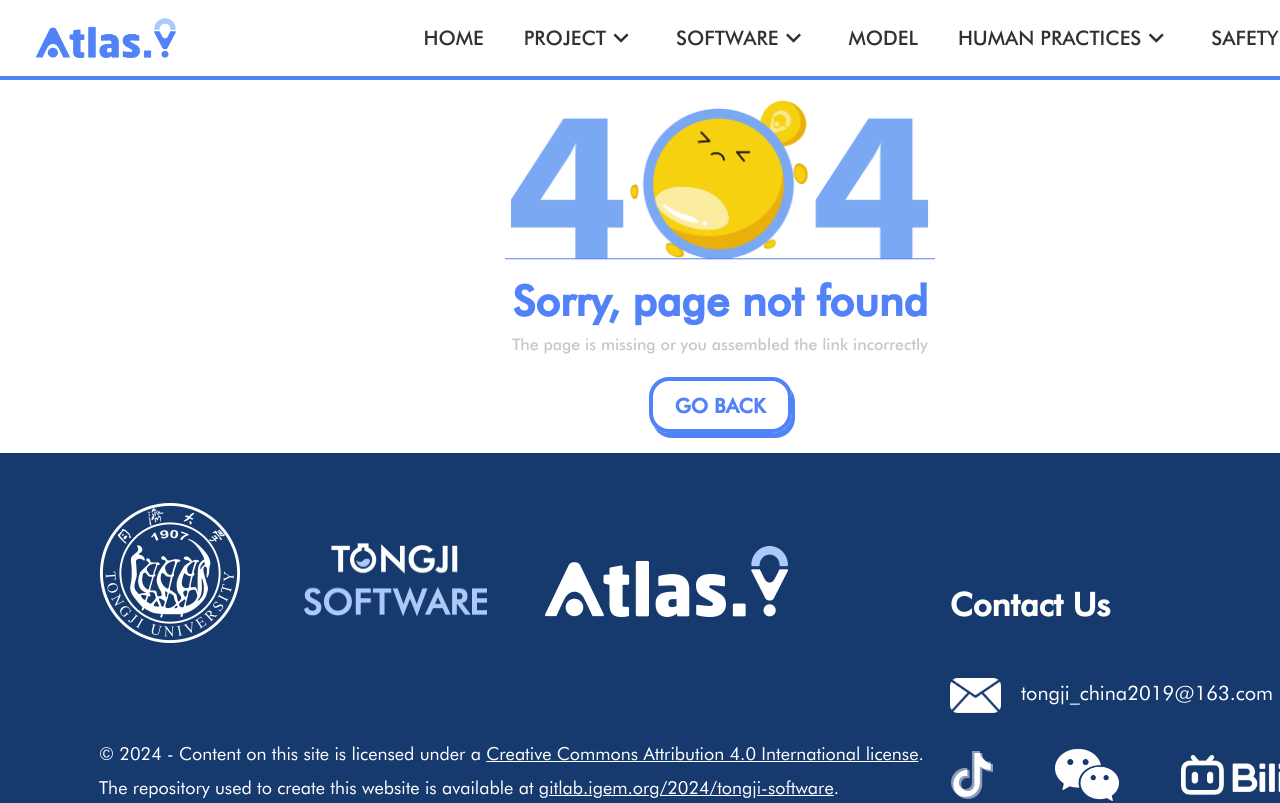
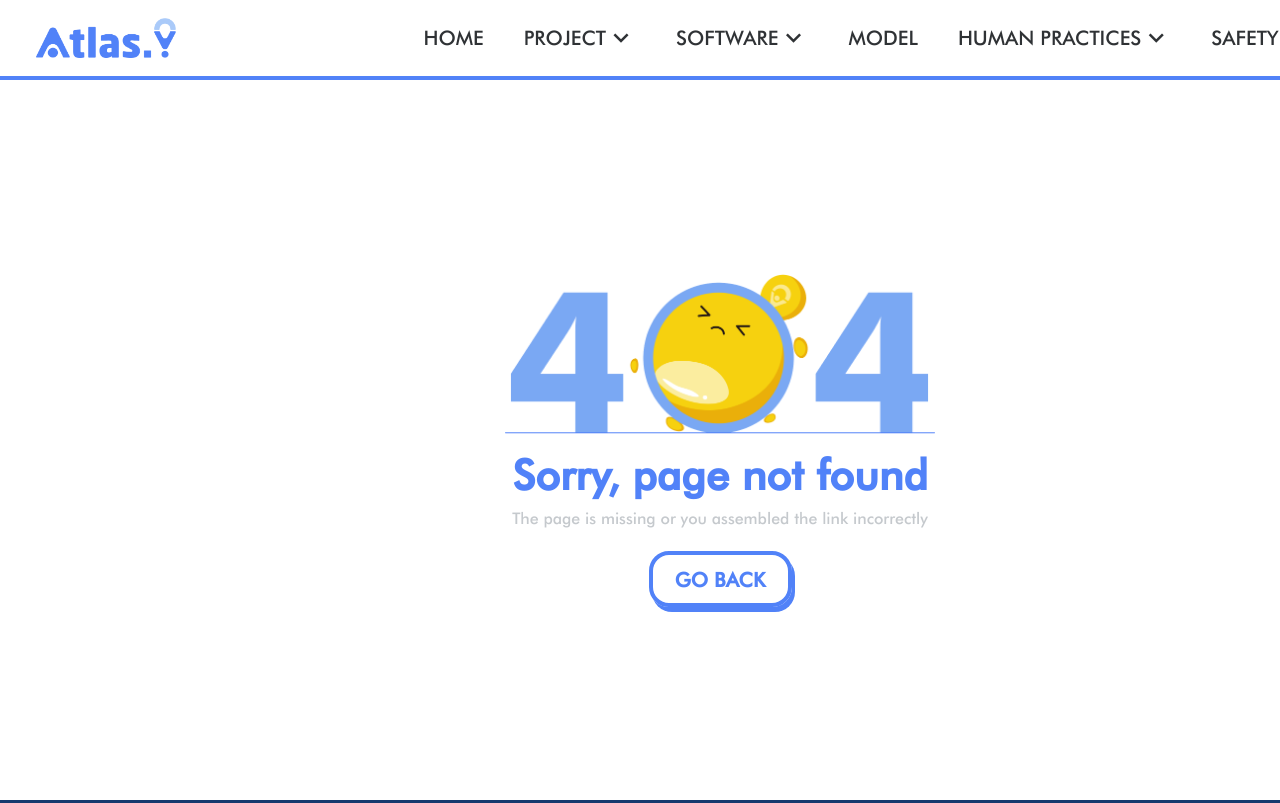
Before and after one commit to MinmusLin/Atlas.Y_Wiki, a Vue app: page /404 in a window 1280 px wide. Shown: the top 803 px of the page. Built offline with nearby package versions, Linux system fonts and the light colour scheme.

Commit message:
Update NotFoundPage.vue

```diff
--- a/src/pages/NotFoundPage.vue
+++ b/src/pages/NotFoundPage.vue
@@ -19,7 +19,7 @@ const router = useRouter()
   flex-direction: column;
   justify-content: center;
   align-items: center;
-  min-height: calc(100vh - 510px);
+  height: calc(100vh - 80px);
   padding: 20px;
   margin-top: 80px;
   -webkit-user-select: none;
```
